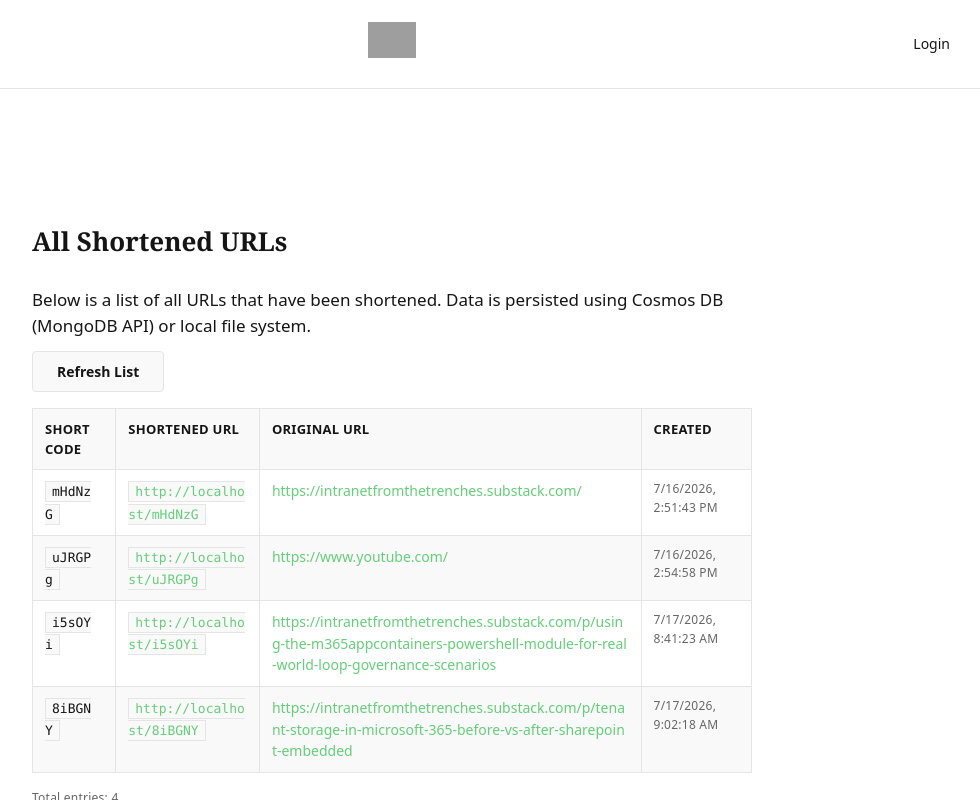
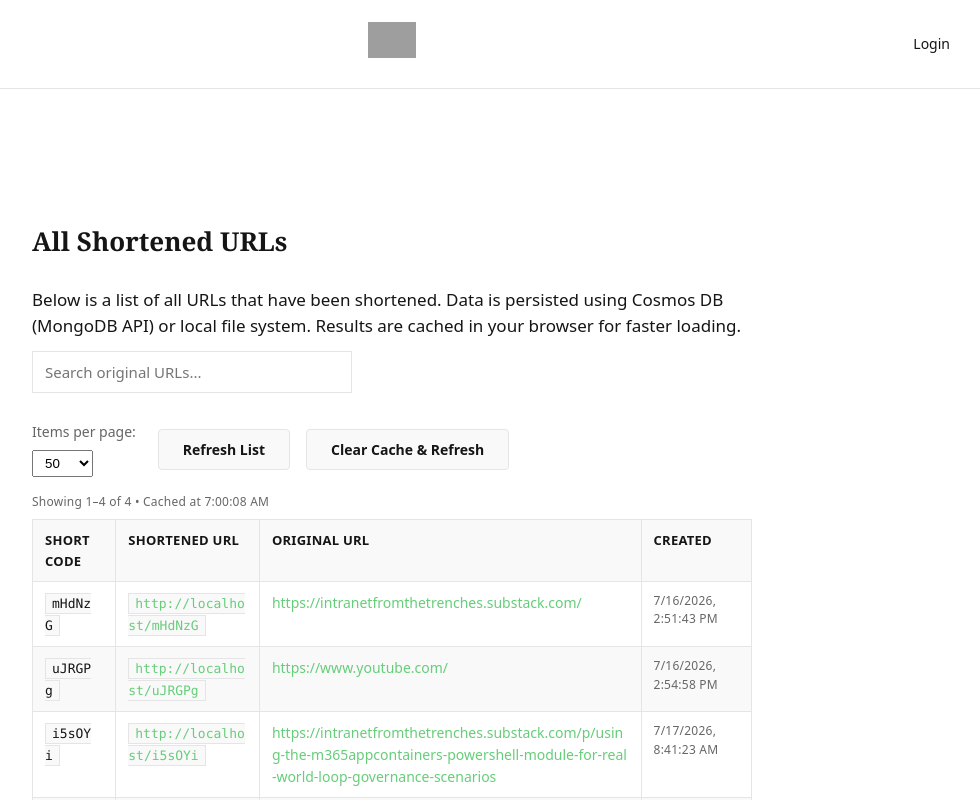
Before and after one commit to jaloplo/ai-ender-pearl, a Next.js app: page /list in a window 1280 px wide. Shown: the top 800 px of the page, without its empty margins (248-1228 px from the left). Built offline with nearby package versions, Linux system fonts and the light colour scheme; no server answers; grey boxes are pictures that could not be loaded.

Commit message:
feat: uRL List Page Enhancements (Search, Paging, Page Size, Browser Cache)

```diff
--- a/app/list/page.js
+++ b/app/list/page.js
@@ -4,14 +4,35 @@ import { useState, useEffect } from 'react';
 
 export default function ListPage() {
   const [items, setItems] = useState([]);
+  const [searchTerm, setSearchTerm] = useState('');
+  const [pageSize, setPageSize] = useState(50);
+  const [currentPage, setCurrentPage] = useState(1);
   const [loading, setLoading] = useState(true);
   const [error, setError] = useState('');
+  const [lastUpdated, setLastUpdated] = useState(null);
 
-  const fetchUrls = async () => {
+  const CACHE_KEY = 'urlShortenerCache';
+  const CACHE_TTL_MS = 5 * 60 * 1000; // 5 minutes
+
+  const fetchUrls = async (forceRefresh = false) => {
     setLoading(true);
     setError('');
 
     try {
+      // Check browser cache first (unless forcing refresh)
+      if (!forceRefresh) {
+        const cachedStr = localStorage.getItem(CACHE_KEY);
+        if (cachedStr) {
+          const cached = JSON.parse(cachedStr);
+          if (Date.now() - cached.timestamp < CACHE_TTL_MS) {
+            setItems(cached.items || []);
+            setLastUpdated(new Date(cached.timestamp));
+            setLoading(false);
+            return;
+          }
+        }
+      }
+
       const response = await fetch('/api/urls');
       const data = await response.json();
 
@@ -22,7 +43,16 @@ export default function ListPage() {
         }
         setError(data.error || 'Failed to load URLs');
       } else {
-        setItems(data.items || []);
+        const fetchedItems = data.items || [];
+        setItems(fetchedItems);
+        const now = new Date();
+        setLastUpdated(now);
+
+        // Cache in browser for faster subsequent loads
+        localStorage.setItem(CACHE_KEY, JSON.stringify({
+          timestamp: now.getTime(),
+          items: fetchedItems
+        }));
       }
     } catch (err) {
       setError('Failed to fetch URLs. Is the server running?');
@@ -35,6 +65,43 @@ export default function ListPage() {
     fetchUrls();
   }, []);
 
+  // Clamp current page if it exceeds total after filter or data change
+  const filteredItems = items.filter(item =>
+    item.original.toLowerCase().includes(searchTerm.toLowerCase())
+  );
+  const totalItems = filteredItems.length;
+  const totalPages = Math.max(1, Math.ceil(totalItems / pageSize));
+
+  useEffect(() => {
+    if (currentPage > totalPages) {
+      setCurrentPage(totalPages);
+    }
+  }, [currentPage, totalPages]);
+
+  const startIndex = (currentPage - 1) * pageSize;
+  const paginatedItems = filteredItems.slice(startIndex, startIndex + pageSize);
+
+  const handleSearchChange = (e) => {
+    setSearchTerm(e.target.value);
+    setCurrentPage(1);
+  };
+
+  const handlePageSizeChange = (e) => {
+    const newSize = parseInt(e.target.value, 10);
+    setPageSize(newSize);
+    setCurrentPage(1);
+  };
+
+  const goToPage = (page) => {
+    const safePage = Math.max(1, Math.min(page, totalPages));
+    setCurrentPage(safePage);
+  };
+
+  const clearCacheAndRefresh = () => {
+    localStorage.removeItem(CACHE_KEY);
+    fetchUrls(true);
+  };
+
   return (
     <>
       <div style={{ display: 'flex', justifyContent: 'space-between', alignItems: 'center', marginBottom: '8px' }}>
@@ -43,16 +110,52 @@ export default function ListPage() {
 
       <p>
         Below is a list of all URLs that have been shortened. Data is persisted using Cosmos DB (MongoDB API) or local file system.
+        Results are cached in your browser for faster loading.
       </p>
 
+      {/* Search box for original URLs */}
+      <div style={{ marginBottom: '12px' }}>
+        <input
+          type="text"
+          placeholder="Search original URLs..."
+          value={searchTerm}
+          onChange={handleSearchChange}
+          style={{ width: '320px', maxWidth: '100%' }}
+          aria-label="Search original URLs"
+        />
+      </div>
+
+      {/* Page size options and actions */}
+      <div style={{ display: 'flex', alignItems: 'center', gap: '16px', marginBottom: '16px', flexWrap: 'wrap' }}>
+        <div>
+          <label style={{ marginRight: '6px', fontSize: '14px' }}>Items per page:</label>
+          <select
+            value={pageSize}
+            onChange={handlePageSizeChange}
+            style={{ padding: '4px 8px' }}
+          >
+            <option value={50}>50</option>
+            <option value={100}>100</option>
+            <option value={200}>200</option>
+          </select>
+        </div>
+
         <button
-        onClick={fetchUrls}
+          onClick={() => fetchUrls(true)}
           disabled={loading}
           className="secondary"
-        style={{ marginBottom: '16px' }}
         >
           {loading ? 'Refreshing...' : 'Refresh List'}
         </button>
+
+        <button
+          onClick={clearCacheAndRefresh}
+          disabled={loading}
+          className="secondary"
+        >
+          Clear Cache &amp; Refresh
+        </button>
+      </div>
 
       {error && (
         <div className="error">
@@ -70,7 +173,20 @@ export default function ListPage() {
         </p>
       )}
 
-      {!loading && items.length > 0 && (
+      {!loading && items.length > 0 && filteredItems.length === 0 && searchTerm && (
+        <p className="metadata">
+          No matches found for &quot;{searchTerm}&quot;. Try a different search term.
+        </p>
+      )}
+
+      {!loading && paginatedItems.length > 0 && (
+        <>
+          <div className="metadata" style={{ marginBottom: '8px' }}>
+            Showing {startIndex + 1}–{Math.min(startIndex + pageSize, totalItems)} of {totalItems}
+            {searchTerm ? ` (filtered from ${items.length} total)` : ''}
+            {lastUpdated && ` • Cached at ${lastUpdated.toLocaleTimeString()}`}
+          </div>
+
           <table>
             <thead>
               <tr>
@@ -81,7 +197,7 @@ export default function ListPage() {
               </tr>
             </thead>
             <tbody>
-            {items.map((item) => (
+              {paginatedItems.map((item) => (
                 <tr key={item.id}>
                   <td><code className="short-url">{item.id}</code></td>
                   <td>
@@ -99,10 +215,59 @@ export default function ListPage() {
               ))}
             </tbody>
           </table>
+
+          {/* Paging options */}
+          {totalPages > 1 && (
+            <div style={{ display: 'flex', alignItems: 'center', gap: '8px', marginTop: '8px', marginBottom: '16px' }}>
+              <button
+                onClick={() => goToPage(1)}
+                disabled={currentPage === 1}
+                className="secondary"
+                style={{ padding: '4px 10px', fontSize: '13px' }}
+                aria-label="First page"
+              >
+                «
+              </button>
+              <button
+                onClick={() => goToPage(currentPage - 1)}
+                disabled={currentPage === 1}
+                className="secondary"
+                style={{ padding: '4px 10px', fontSize: '13px' }}
+                aria-label="Previous page"
+              >
+                ‹
+              </button>
+
+              <span className="metadata" style={{ margin: '0 8px' }}>
+                Page {currentPage} of {totalPages}
+              </span>
+
+              <button
+                onClick={() => goToPage(currentPage + 1)}
+                disabled={currentPage === totalPages}
+                className="secondary"
+                style={{ padding: '4px 10px', fontSize: '13px' }}
+                aria-label="Next page"
+              >
+                ›
+              </button>
+              <button
+                onClick={() => goToPage(totalPages)}
+                disabled={currentPage === totalPages}
+                className="secondary"
+                style={{ padding: '4px 10px', fontSize: '13px' }}
+                aria-label="Last page"
+              >
+                »
+              </button>
+            </div>
+          )}
+        </>
       )}
 
       <div className="metadata" style={{ marginTop: '16px' }}>
-        Total entries: {items.length}
+        Total entries in cache: {items.length}
+        {searchTerm && ` • ${filteredItems.length} match${filteredItems.length === 1 ? '' : 'es'} for search`}
       </div>
     </>
   );
```
Also changed, not shown: 1 other file (tests, documents, lock files or other folders). Lines whose indentation alone changed are shown as unchanged.
